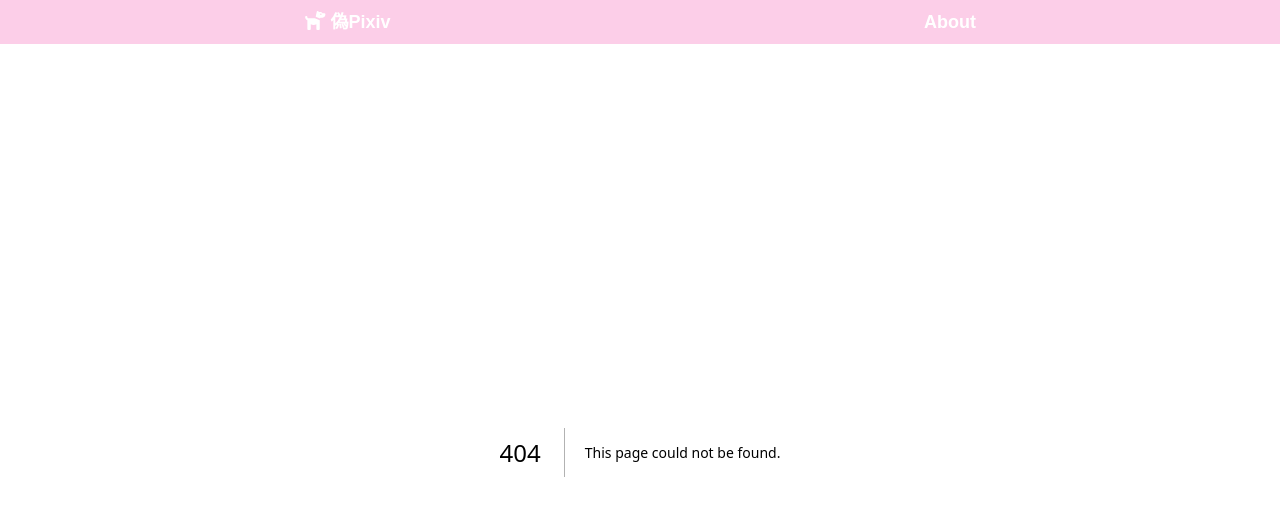
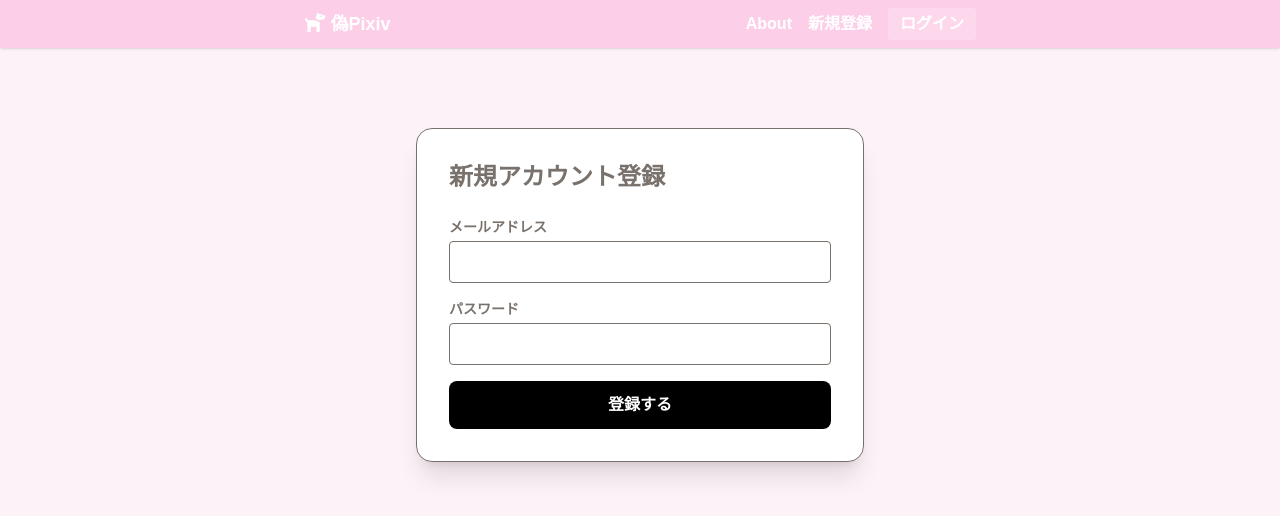
Before and after one commit to atvbs2b/illust-novel-app, a Next.js app: page /register in a window 1280 px wide. Before the commit this address had no page. Shown: the top 516 px of the page. Built offline with nearby package versions, Linux system fonts and the light colour scheme; no server answers; a web font is replaced by a local one.

Commit message:
feat: Implement authentication with email and password, including registration and session management

```diff
--- /dev/null
+++ b/src/app/Providers.tsx
@@ -0,0 +1,7 @@
+"use client";
+
+import { SessionProvider } from "next-auth/react";
+
+export function AuthProvider({ children }: { children: React.ReactNode }) {
+  return <SessionProvider>{children}</SessionProvider>;
+}
--- a/src/app/_components/Header.tsx
+++ b/src/app/_components/Header.tsx
@@ -1,13 +1,18 @@
 "use client";
+
 import { twMerge } from "tailwind-merge";
 import { FontAwesomeIcon } from "@fortawesome/react-fontawesome";
 import { faDog } from "@fortawesome/free-solid-svg-icons";
 import Link from "next/link";
+import { useSession, signOut } from "next-auth/react"; // ★追加
 
 const Header: React.FC = () => {
+  // ★追加：ログイン状態を取得
+  const { data: session, status } = useSession();
+
   return (
     <header>
-      <div className="bg-pink-200 py-2">
+      <div className="bg-pink-200 py-2 shadow-sm">
         <div
           className={twMerge(
             "mx-4 max-w-2xl md:mx-auto",
@@ -15,14 +20,56 @@ const Header: React.FC = () => {
             "text-lg font-bold text-white",
           )}
         >
-          <Link href="/" className="hover:text-slate-300">
+          {/* 左側：サイトロゴ（既存のまま） */}
+          <Link href="/" className="transition-colors hover:text-slate-300">
             <FontAwesomeIcon icon={faDog} className="mr-1" />
             偽Pixiv
           </Link>
 
-          <Link href="/about" className="hover:text-slate-300">
-            About
-          </Link>
+          {/* 右側：ナビゲーションとログインボタン */}
+          <div className="flex items-center gap-4 text-sm md:text-base">
+            {/* 既存のAboutリンク */}
+            <Link
+              href="/about"
+              className="transition-colors hover:text-slate-300"
+            >
+              About
+            </Link>
+
+            {/* ★ここから追加：ログイン状態による表示の切り替え */}
+            {status === "loading" ? (
+              <span className="text-sm text-white/70">...</span>
+            ) : session ? (
+              // ログイン中
+              <>
+                <span className="rounded bg-white/30 px-2 py-1 text-xs md:text-sm">
+                  {session.user?.email}
+                </span>
+                <button
+                  onClick={() => signOut()}
+                  className="transition-colors hover:text-slate-300"
+                >
+                  ログアウト
+                </button>
+              </>
+            ) : (
+              // 未ログイン
+              <>
+                <Link
+                  href="/register"
+                  className="transition-colors hover:text-slate-300"
+                >
+                  新規登録
+                </Link>
+                <Link
+                  href="/api/auth/signin"
+                  className="rounded bg-white/20 px-3 py-1 transition-colors hover:bg-white/30"
+                >
+                  ログイン
+                </Link>
+              </>
+            )}
+          </div>
         </div>
       </div>
     </header>
--- /dev/null
+++ b/src/app/api/auth/[...nextauth]/route.ts
@@ -0,0 +1,62 @@
+import NextAuth, { NextAuthOptions } from "next-auth";
+import { PrismaAdapter } from "@next-auth/prisma-adapter";
+import { prisma } from "@/lib/prisma";
+import CredentialsProvider from "next-auth/providers/credentials"; // ★変更
+import bcrypt from "bcryptjs"; // ★追加
+
+export const authOptions: NextAuthOptions = {
+  // @ts-expect-error Prismaのカスタム出力先による型の不一致を無視
+  adapter: PrismaAdapter(prisma),
+  providers: [
+    // ★メールアドレス・パスワードログインの設定
+    CredentialsProvider({
+      name: "Email",
+      credentials: {
+        email: {
+          label: "Email",
+          type: "email",
+          placeholder: "test@example.com",
+        },
+        password: { label: "Password", type: "password" },
+      },
+      async authorize(credentials) {
+        if (!credentials?.email || !credentials?.password) return null;
+
+        // データベースからユーザーを探す
+        const user = await prisma.user.findUnique({
+          where: { email: credentials.email },
+        });
+
+        // ユーザーがいない、またはパスワードが設定されていない場合
+        if (!user || !user.password) return null;
+
+        // パスワードが合っているかチェック
+        const isValid = await bcrypt.compare(
+          credentials.password,
+          user.password,
+        );
+        if (!isValid) return null;
+
+        return user;
+      },
+    }),
+  ],
+  session: {
+    strategy: "jwt", // パスワードログインにはJWTが必須
+  },
+  callbacks: {
+    // セッションにユーザーIDを含めるための設定
+    async session({ session, token }) {
+      if (session.user) {
+        // @ts-expect-error NextAuthの標準型にidがないため無視
+        session.user.id = token.sub;
+      }
+      return session;
+    },
+  },
+  secret: process.env.NEXTAUTH_SECRET,
+};
+
+const handler = NextAuth(authOptions);
+
+export { handler as GET, handler as POST };
--- a/src/app/api/posts/route.ts
+++ b/src/app/api/posts/route.ts
@@ -1,7 +1,9 @@
 import { NextResponse } from "next/server";
 import { prisma } from "@/lib/prisma";
+import { getServerSession } from "next-auth/next";
+import { authOptions } from "@/app/api/auth/[...nextauth]/route";
 
-// ■ GET: 記事一覧を取得
+// ■ GET: 記事一覧を取得（ここは今まで通り）
 export async function GET(request: Request) {
   const { searchParams } = new URL(request.url);
   const typeFilter = searchParams.get("type");
@@ -14,7 +16,8 @@ export async function GET(request: Request) {
           : {},
       orderBy: { createdAt: "desc" },
       include: {
-        tags: { include: { tag: true } }, // タグ情報も一緒に取得
+        tags: { include: { tag: true } },
+        author: { select: { name: true, email: true } }, // ★作者の情報を取得するよう追加
       },
     });
     return NextResponse.json(posts);
@@ -26,18 +29,30 @@ export async function GET(request: Request) {
 // ■ POST: 記事を新規投稿
 export async function POST(request: Request) {
   try {
+    // ★ 追加：今ログインしている人の情報を取得
+    const session = await getServerSession(authOptions);
+
+    // ログインしていなければ弾く（セキュリティ対策）
+    if (!session || !session.user) {
+      return NextResponse.json(
+        { error: "ログインが必要です" },
+        { status: 401 },
+      );
+    }
+
     const body = await request.json();
-
     const tagList: string[] = Array.isArray(body.tags) ? body.tags : [];
 
     const post = await prisma.post.create({
       data: {
         title: body.title,
         content: body.content,
-        type: body.type, // NOVEL, DREAM, GAMEBOOK
+        type: body.type,
         coverImageURL: body.coverImageURL,
 
-        // タグの保存処理（なければ作り、あれば繋ぐ）
+        // @ts-expect-error NextAuthの型定義にidが含まれていないため無視
+        authorId: session.user.id,
+
         tags: {
           create: tagList.map((tagName) => ({
             tag: {
--- /dev/null
+++ b/src/app/api/register/route.ts
@@ -0,0 +1,26 @@
+import { NextResponse } from "next/server";
+import { prisma } from "@/lib/prisma";
+import bcrypt from "bcryptjs";
+
+export async function POST(request: Request) {
+  try {
+    const { email, password } = await request.json();
+
+    // 既に登録されていないかチェック
+    const exists = await prisma.user.findUnique({ where: { email } });
+    if (exists)
+      return NextResponse.json({ error: "登録済みです" }, { status: 400 });
+
+    // パスワードを暗号化（ハッシュ化）
+    const hashedPassword = await bcrypt.hash(password, 10);
+
+    // ユーザー作成
+    const user = await prisma.user.create({
+      data: { email, password: hashedPassword },
+    });
+
+    return NextResponse.json(user);
+  } catch (error) {
+    return NextResponse.json({ error: "エラー" }, { status: 500 });
+  }
+}
--- a/src/app/create/page.tsx
+++ b/src/app/create/page.tsx
@@ -1,7 +1,8 @@
 "use client";
 
-import { useState } from "react";
+import { useState, useEffect } from "react";
 import { useRouter } from "next/navigation";
+import { useSession } from "next-auth/react";
 import { Book, User, Gamepad2, Upload, Hash, Plus, X } from "lucide-react";
 
 type Choice = { label: string; targetId: string };
@@ -9,6 +10,15 @@ type Scene = { id: string; text: string; bg: string; choices: Choice[] };
 
 export default function CreatePage() {
   const router = useRouter();
+
+  const { data: session, status: sessionStatus } = useSession();
+
+  useEffect(() => {
+    if (sessionStatus === "unauthenticated") {
+      alert("作品を投稿するにはログインが必要です！");
+      router.push("/api/auth/signin");
+    }
+  }, [sessionStatus, router]);
 
   const [form, setForm] = useState({
     title: "",
--- a/src/app/layout.tsx
+++ b/src/app/layout.tsx
@@ -7,6 +7,7 @@ import { config } from "@fortawesome/fontawesome-svg-core";
 config.autoAddCss = false;
 
 import Header from "@/app/_components/Header";
+import { AuthProvider } from "./Providers"; // ★ここを追加！
 
 const zenMaru = Zen_Maru_Gothic({
   weight: ["400", "500", "700"],
@@ -15,7 +16,7 @@ const zenMaru = Zen_Maru_Gothic({
 });
 
 export const metadata: Metadata = {
-  title: "NextBlogApp",
+  title: "NextBlogApp", // ※タイトルなども元のままです！
   description: "Built to learn Next.js and modern web development.",
 };
 
@@ -30,8 +31,12 @@ const RootLayout: React.FC<Props> = (props) => {
       <body
         className={`${zenMaru.className} min-h-screen bg-pink-50 text-stone-500`}
       >
-        <Header />
-        <div className="mx-4 mt-2 max-w-2xl md:mx-auto">{children}</div>
+        {/* ★ここから：アプリ全体を AuthProvider で包む */}
+        <AuthProvider>
+          <Header />
+          <div className="mx-4 mt-2 max-w-2xl md:mx-auto">{children}</div>
+        </AuthProvider>
+        {/* ★ここまで */}
       </body>
     </html>
   );
--- /dev/null
+++ b/src/app/register/page.tsx
@@ -0,0 +1,57 @@
+"use client";
+
+import { useState } from "react";
+import { useRouter } from "next/navigation";
+
+export default function RegisterPage() {
+  const router = useRouter();
+  const [email, setEmail] = useState("");
+  const [password, setPassword] = useState("");
+
+  const handleSubmit = async (e: React.FormEvent) => {
+    e.preventDefault();
+    const res = await fetch("/api/register", {
+      method: "POST",
+      headers: { "Content-Type": "application/json" },
+      body: JSON.stringify({ email, password }),
+    });
+
+    if (res.ok) {
+      alert("登録完了！ログインしてください");
+      router.push("/api/auth/signin");
+    } else {
+      alert("登録に失敗しました");
+    }
+  };
+
+  return (
+    <main className="mx-auto mt-20 max-w-md rounded-2xl border bg-white p-8 shadow-xl">
+      <h1 className="mb-6 text-2xl font-bold">新規アカウント登録</h1>
+      <form onSubmit={handleSubmit} className="space-y-4">
+        <div>
+          <label className="mb-1 block text-sm font-bold">メールアドレス</label>
+          <input
+            type="email"
+            className="w-full rounded border p-2"
+            value={email}
+            onChange={(e) => setEmail(e.target.value)}
+            required
+          />
+        </div>
+        <div>
+          <label className="mb-1 block text-sm font-bold">パスワード</label>
+          <input
+            type="password"
+            className="w-full rounded border p-2"
+            value={password}
+            onChange={(e) => setPassword(e.target.value)}
+            required
+          />
+        </div>
+        <button className="w-full rounded-lg bg-black py-3 font-bold text-white">
+          登録する
+        </button>
+      </form>
+    </main>
+  );
+}
```
Also changed, not shown: 1 other file (tests, documents, lock files or other folders).
